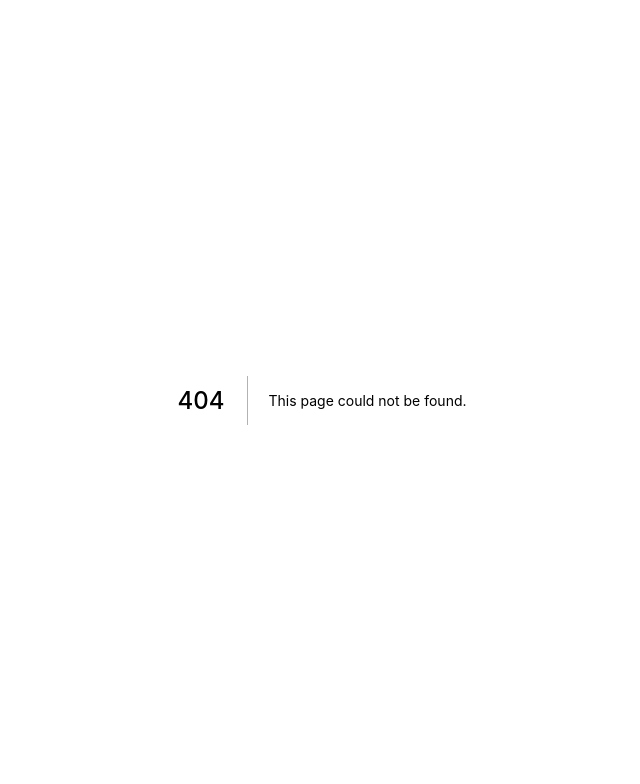
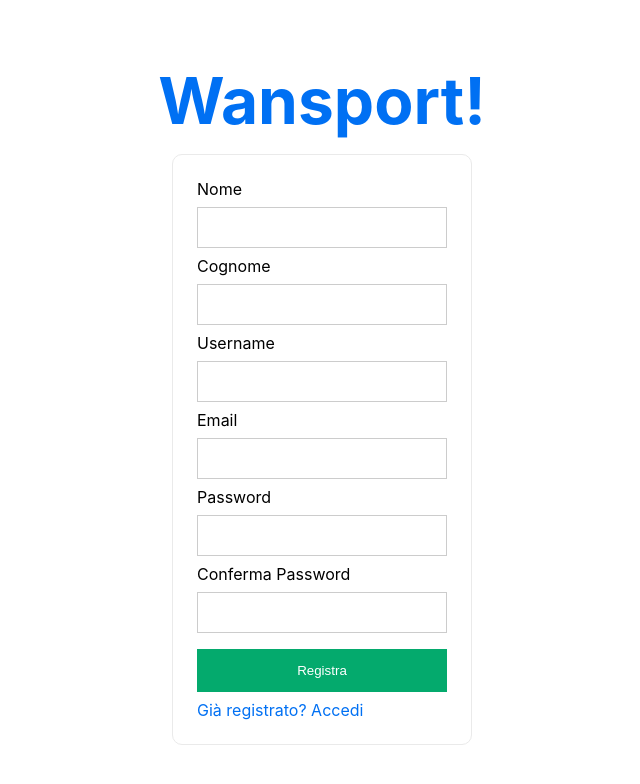
Before and after one commit to FlavioTroja/wansport, a Next.js app: page /auth/register in a window 1280 px wide. Before the commit this address had no page. Shown: the top 784 px of the page, without its empty margins (318-958 px from the left). Built offline with nearby package versions, Linux system fonts and the light colour scheme.

Commit message:
(feat): aggiunti form

```diff
--- a/next.config.js
+++ b/next.config.js
@@ -1,6 +1,8 @@
 /** @type {import('next').NextConfig} */
 const nextConfig = {
-  reactStrictMode: true,
+    MONGODB_URI: "mongodb://localhost:27017/",
+    DB_NAME: "wansport",
+    SECRET_KEY: "SECRET_KEY"
 }
 
 module.exports = nextConfig
--- a/package.json
+++ b/package.json
@@ -11,6 +11,8 @@
   "dependencies": {
     "@next-auth/prisma-adapter": "^1.0.3",
     "@prisma/client": "^3.11.1",
+    "bcryptjs": "^2.4.3",
+    "mongoose": "^6.2.10",
     "next": "12.1.0",
     "next-auth": "4",
     "prisma": "^3.11.0",
@@ -19,6 +21,7 @@
     "react-dom": "17.0.2"
   },
   "devDependencies": {
+    "@types/bcryptjs": "^2.4.2",
     "@types/node": "17.0.21",
     "@types/react": "17.0.41",
     "eslint": "8.11.0",
--- /dev/null
+++ b/pages/auth/register.tsx
@@ -0,0 +1,43 @@
+import { NextPage } from "next";
+import Link from "next/link";
+import styles from '../../styles/Auth.module.css';
+
+const Register: NextPage = () => {
+    return (
+        <div className={styles.container}>
+            <main className={styles.main}>
+                <h1 className={styles.title}>
+                    <a href="https://wansport.com/">Wansport!</a>
+                </h1>
+
+                <form className={styles.card}>
+                    <label>Nome</label>
+                    <input className={styles.input} name="name" type="text"/>
+
+                    <label>Cognome</label>
+                    <input className={styles.input} name="surname" type="text"/>
+
+                    <label>Username</label>
+                    <input className={styles.input} name="username" type="text"/>
+
+                    <label>Email</label>
+                    <input className={styles.input} name="email" type="email"/>
+
+                    <label>Password</label>
+                    <input className={styles.input} name="password" type="password"/>
+
+                    <label>Conferma Password</label>
+                    <input className={styles.input} name="confirm_password" type="password"/>
+
+                    <button className={styles.button} type="submit">Registra</button>
+
+                    <Link href="/auth/login">
+                        <a className={styles.link}>Già registrato? Accedi</a>
+                    </Link>
+                </form>
+            </main>
+        </div>
+    );
+}
+
+export default Register;
--- /dev/null
+++ b/styles/Auth.module.css
@@ -0,0 +1,140 @@
+.container {
+  padding: 0 2rem;
+}
+
+.main {
+  min-height: 100vh;
+  padding: 4rem 0;
+  flex: 1;
+  display: flex;
+  flex-direction: column;
+  justify-content: center;
+  align-items: center;
+}
+
+.footer {
+  display: flex;
+  flex: 1;
+  padding: 2rem 0;
+  border-top: 1px solid #eaeaea;
+  justify-content: center;
+  align-items: center;
+}
+
+.footer a {
+  display: flex;
+  justify-content: center;
+  align-items: center;
+  flex-grow: 1;
+}
+
+.title a {
+  color: #0070f3;
+  text-decoration: none;
+}
+
+.title a:hover,
+.title a:focus,
+.title a:active {
+  text-decoration: underline;
+}
+
+.title {
+  margin: 0;
+  line-height: 1.15;
+  font-size: 4rem;
+}
+
+.title,
+.description {
+  text-align: center;
+}
+
+.description {
+  margin: 4rem 0;
+  line-height: 1.5;
+  font-size: 1.5rem;
+}
+
+.code {
+  background: #fafafa;
+  border-radius: 5px;
+  padding: 0.75rem;
+  font-size: 1.1rem;
+  font-family: Menlo, Monaco, Lucida Console, Liberation Mono, DejaVu Sans Mono,
+    Bitstream Vera Sans Mono, Courier New, monospace;
+}
+
+.grid {
+  display: flex;
+  align-items: center;
+  justify-content: center;
+  flex-wrap: wrap;
+  max-width: 800px;
+}
+
+.card {
+  margin: 1rem;
+  padding: 1.5rem;
+  text-align: left;
+  color: inherit;
+  text-decoration: none;
+  border: 1px solid #eaeaea;
+  border-radius: 10px;
+  transition: color 0.15s ease, border-color 0.15s ease;
+  max-width: 300px;
+}
+
+.card h2 {
+  margin: 0 0 1rem 0;
+  font-size: 1.5rem;
+}
+
+.card p {
+  margin: 0;
+  font-size: 1.25rem;
+  line-height: 1.5;
+}
+
+.logo {
+  height: 1em;
+  margin-left: 0.5rem;
+}
+
+.input {
+  width: 100%;
+  padding: 12px 20px;
+  margin: 8px 0;
+  display: inline-block;
+  border: 1px solid #ccc;
+  box-sizing: border-box;
+}
+
+.button {
+  background-color: #04AA6D;
+  color: white;
+  padding: 14px 20px;
+  margin: 8px 0;
+  border: none;
+  cursor: pointer;
+  width: 100%;
+}
+
+.button:hover {
+  opacity: 0.8;
+}
+
+.link {
+  color: #0070f3;
+}
+
+.link:hover {
+  text-decoration-line: underline;
+}
+
+@media (max-width: 600px) {
+  .grid {
+    width: 100%;
+    flex-direction: column;
+  }
+}
--- a/tsconfig.json
+++ b/tsconfig.json
@@ -16,6 +16,6 @@
     "jsx": "preserve",
     "incremental": true
   },
-  "include": ["next-env.d.ts", "**/*.ts", "**/*.tsx"],
+  "include": ["next-env.d.ts", "**/*.ts", "**/*.tsx", "utils/dbConnect.js"],
   "exclude": ["node_modules"]
 }
```
Also changed, not shown: pages/api/auth/authentication.ts (added, +54 -0 lines), pages/api/auth/index.ts (added, +19 -0 lines), pages/auth/login.tsx (added, +61 -0 lines), pages/index.tsx (+16 -30 lines), utils/crypto.ts (added, +14 -0 lines), utils/dbConnect.js (added, +27 -0 lines), 2 other files (tests, documents, lock files or other folders).
